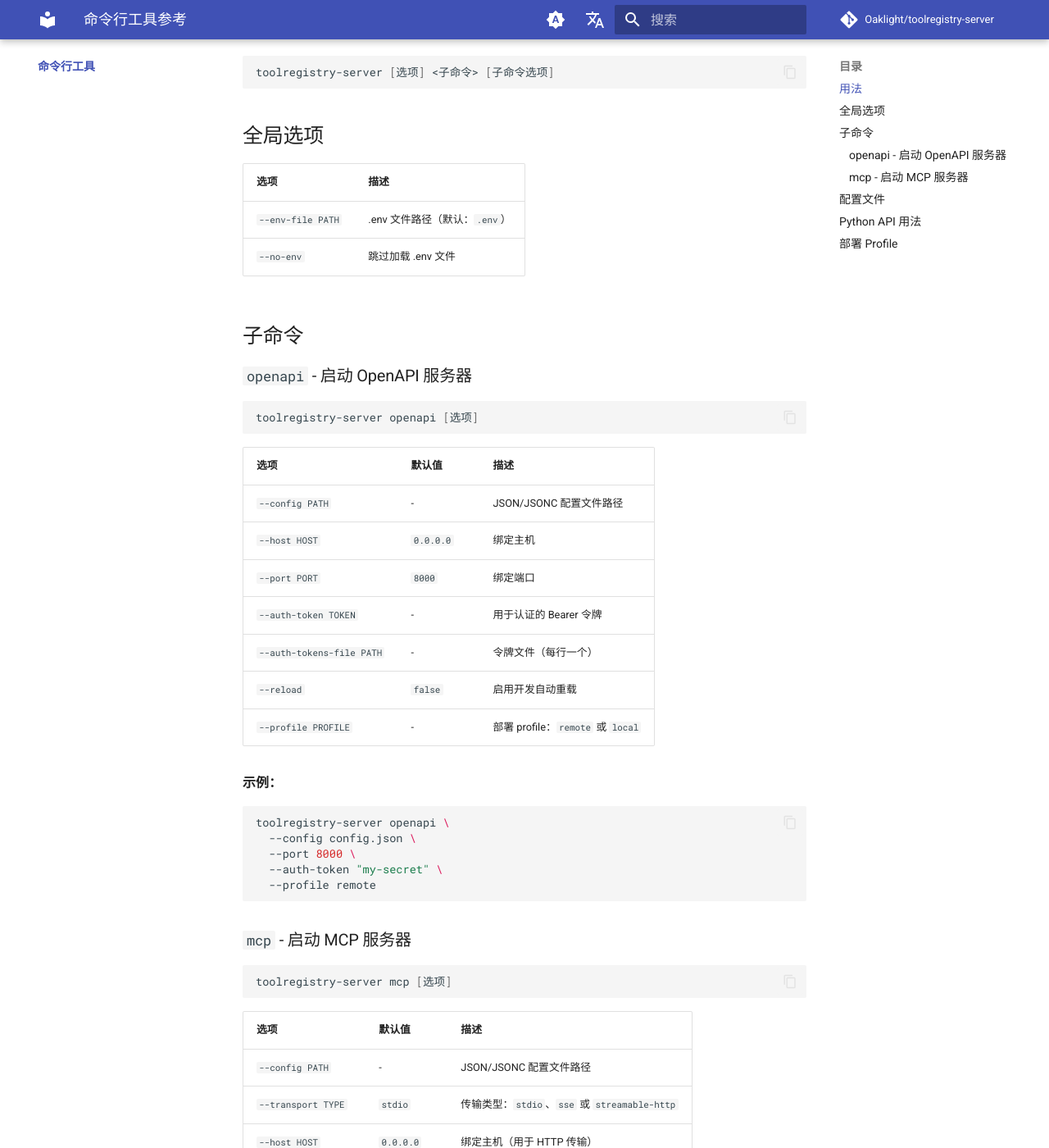
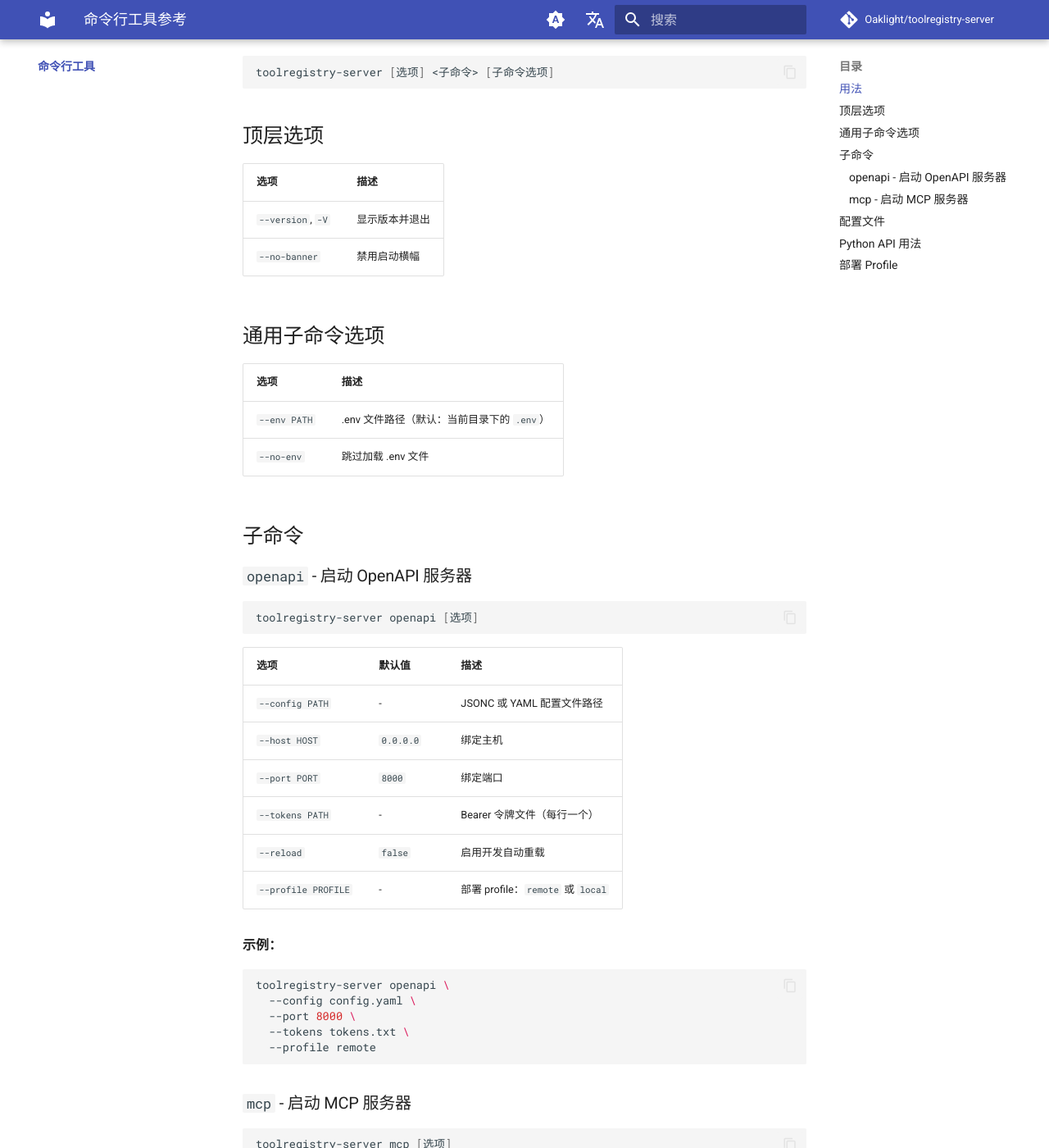
Before and after one commit to Oaklight/toolregistry-server, an MkDocs documentation site: the page built from docs/cli/index.md, in a window 1280 px wide and 1400 px high, scrolled down 276 px. Shown: the whole window at 82% size. Built offline with MkDocs 1.6.1 and Material for MkDocs 9.7.7, drawn with Linux system fonts in a browser that asks for light colours; comment, search, counter and statistics services are not loaded; some of the changed text lies outside the part shown.

Commit message:
docs: update CLI reference

````diff
--- a/docs/cli/index.md
+++ b/docs/cli/index.md
@@ -12,11 +12,18 @@ title: 命令行工具参考
 toolregistry-server [选项] <子命令> [子命令选项]
 ```
 
-## 全局选项
+## 顶层选项
 
 | 选项 | 描述 |
 |------|------|
-| `--env-file PATH` | .env 文件路径（默认：`.env`） |
+| `--version`, `-V` | 显示版本并退出 |
+| `--no-banner` | 禁用启动横幅 |
+
+## 通用子命令选项
+
+| 选项 | 描述 |
+|------|------|
+| `--env PATH` | .env 文件路径（默认：当前目录下的 `.env`） |
 | `--no-env` | 跳过加载 .env 文件 |
 
 ## 子命令
@@ -29,11 +36,10 @@ toolregistry-server openapi [选项]
 
 | 选项 | 默认值 | 描述 |
 |------|--------|------|
-| `--config PATH` | - | JSON/JSONC 配置文件路径 |
+| `--config PATH` | - | JSONC 或 YAML 配置文件路径 |
 | `--host HOST` | `0.0.0.0` | 绑定主机 |
 | `--port PORT` | `8000` | 绑定端口 |
-| `--auth-token TOKEN` | - | 用于认证的 Bearer 令牌 |
-| `--auth-tokens-file PATH` | - | 令牌文件（每行一个） |
+| `--tokens PATH` | - | Bearer 令牌文件（每行一个） |
 | `--reload` | `false` | 启用开发自动重载 |
 | `--profile PROFILE` | - | 部署 profile：`remote` 或 `local` |
 
@@ -41,9 +47,9 @@ toolregistry-server openapi [选项]
 
 ```bash
 toolregistry-server openapi \
-  --config config.json \
+  --config config.yaml \
   --port 8000 \
-  --auth-token "my-secret" \
+  --tokens tokens.txt \
   --profile remote
 ```
 
@@ -55,7 +61,7 @@ toolregistry-server mcp [选项]
 
 | 选项 | 默认值 | 描述 |
 |------|--------|------|
-| `--config PATH` | - | JSON/JSONC 配置文件路径 |
+| `--config PATH` | - | JSON、JSONC 或 YAML 配置文件路径 |
 | `--transport TYPE` | `stdio` | 传输类型：`stdio`、`sse` 或 `streamable-http` |
 | `--host HOST` | `0.0.0.0` | 绑定主机（用于 HTTP 传输） |
 | `--port PORT` | `8000` | 绑定端口（用于 HTTP 传输） |
@@ -82,7 +88,7 @@ toolregistry-server mcp \
 
 ## 配置文件
 
-参见 [配置指南](../usage/configuration.md) 了解 JSON/JSONC 配置格式的详细信息。
+参见 [配置指南](../usage/configuration.md) 了解 JSON、JSONC 或 YAML 配置格式的详细信息。
 
 ## Python API 用法
 
````
